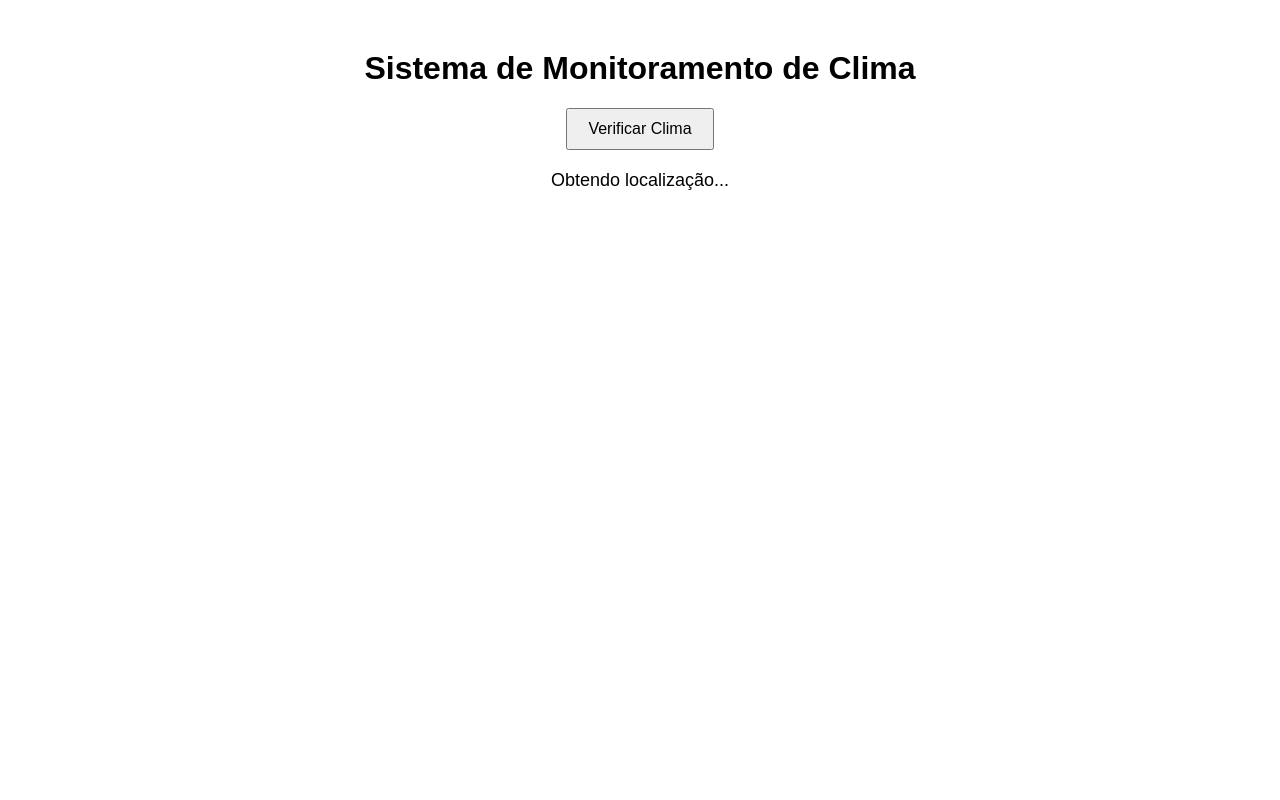
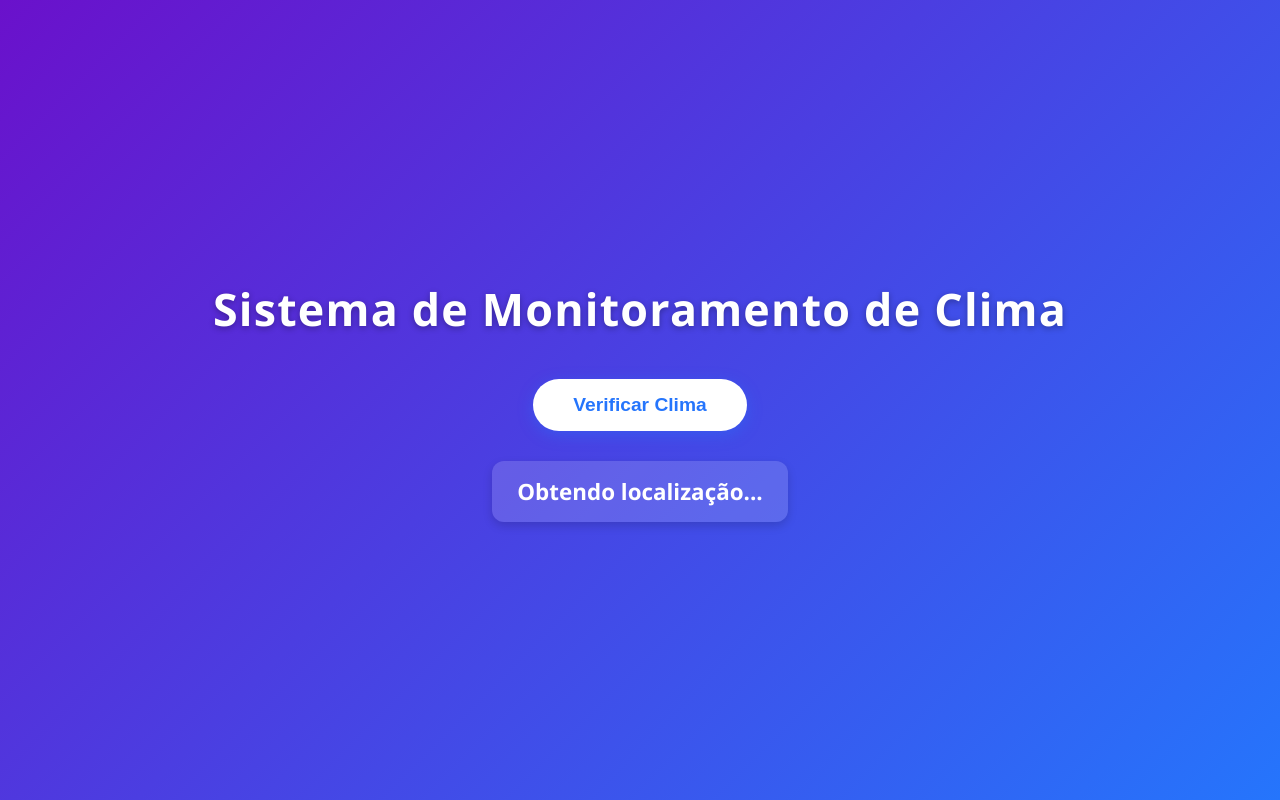
Before and after one commit to MathRoberto/SistemaDeSistemasPrevisaoMeteorologica, a plain HTML site: page index.html in a window 1280 px wide. Both pictures are taken after a click on the button "Verificar Clima". Drawn offline with Linux system fonts and the light colour scheme.

Commit message:
[FEAT] Improving CSS

```diff
--- a/index.html
+++ b/index.html
@@ -1,9 +1,9 @@
 <!DOCTYPE html>
 <html lang="pt-BR">
 <head>
-  <meta charset="UTF-8">
+  <meta charset="UTF-8" />
   <title>Sistema de Sistemas - Clima</title>
-  <link rel="stylesheet" href="style.css">
+  <link rel="stylesheet" href="style.css" />
 </head>
 <body>
   <h1>Sistema de Monitoramento de Clima</h1>
--- a/script.js
+++ b/script.js
@@ -3,15 +3,19 @@ const resultado = document.getElementById('resultado');
 
 const apiKey = 'dc9622e76c7ae551aaa95734ef641e14';
 
+// Pedir permissão logo ao carregar
+document.addEventListener('DOMContentLoaded', () => {
+  if (Notification.permission === 'default') {
+    Notification.requestPermission();
+  }
+});
+
 // Sistema de Notificação
 function enviarNotificacao(mensagem) {
   if (Notification.permission === 'granted') {
-    new Notification(mensagem);
-  } else if (Notification.permission !== 'denied') {
-    Notification.requestPermission().then(permission => {
-      if (permission === 'granted') {
-        new Notification(mensagem);
-      }
+    new Notification('Alerta do Clima', {
+      body: mensagem,
+      icon: 'https://cdn-icons-png.flaticon.com/512/1116/1116453.png'
     });
   }
 }
@@ -51,7 +55,6 @@ btn.addEventListener('click', async () => {
 
     const clima = await obterClima(localizacao.lat, localizacao.lon);
 
-    // Verificação se a resposta contém weather[0]
     if (clima.weather && clima.weather.length > 0) {
       const descricao = clima.weather[0].description;
       const temperatura = clima.main.temp;
@@ -62,7 +65,6 @@ btn.addEventListener('click', async () => {
         Temperatura: ${temperatura} °C
       `;
 
-      // Notificação de condição extrema
       if (descricao.includes('chuva') || temperatura > 35) {
         enviarNotificacao(`Alerta: ${descricao}, ${temperatura} °C`);
       }
--- a/style.css
+++ b/style.css
@@ -1,15 +1,70 @@
+/* Reset básico */
+* {
+  margin: 0;
+  padding: 0;
+  box-sizing: border-box;
+}
+
 body {
-  font-family: Arial, sans-serif;
+  font-family: 'Segoe UI', Tahoma, Geneva, Verdana, sans-serif;
+  background: linear-gradient(135deg, #6a11cb 0%, #2575fc 100%);
+  color: #fff;
+  display: flex;
+  flex-direction: column;
+  align-items: center;
+  justify-content: center;
+  min-height: 100vh;
   text-align: center;
-  margin-top: 50px;
+  padding: 20px;
+}
+
+h1 {
+  font-size: 2.8rem;
+  margin-bottom: 40px;
+  text-shadow: 0 2px 6px rgba(0,0,0,0.3);
+  letter-spacing: 1.2px;
 }
 
 button {
-  padding: 10px 20px;
-  font-size: 16px;
+  background: #fff;
+  color: #2575fc;
+  border: none;
+  padding: 15px 40px;
+  font-size: 1.2rem;
+  font-weight: 700;
+  border-radius: 50px;
+  box-shadow: 0 4px 15px rgba(37,117,252,0.4);
+  cursor: pointer;
+  transition: all 0.3s ease;
+  user-select: none;
+}
+
+button:hover {
+  background: #2575fc;
+  color: #fff;
+  box-shadow: 0 6px 20px rgba(37,117,252,0.8);
+  transform: scale(1.05);
+}
+
+button:active {
+  transform: scale(0.95);
 }
 
 #resultado {
-  margin-top: 20px;
-  font-size: 18px;
+  margin-top: 30px;
+  font-size: 1.4rem;
+  font-weight: 600;
+  padding: 15px 25px;
+  background: rgba(255, 255, 255, 0.15);
+  border-radius: 12px;
+  min-width: 280px;
+  max-width: 500px;
+  word-wrap: break-word;
+  box-shadow: 0 4px 10px rgba(0,0,0,0.15);
+  transition: background 0.4s ease;
 }
+
+/* Para quando o resultado estiver vazio */
+#resultado:empty {
+  display: none;
+}
```
